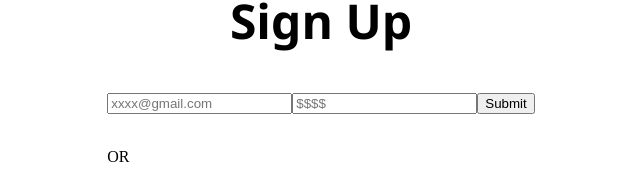
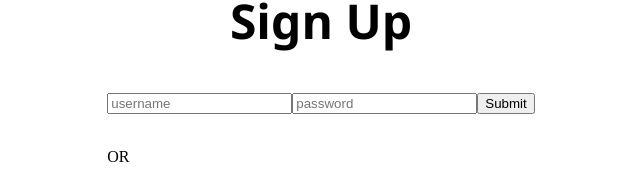
Before and after one commit to SimChengSeng/TodoList, a React (Vite) app in the folder todolist/: page /signup in a window 1280 px wide. Shown: the part 117-300 px from the top of the page, without its empty margins (319-959 px from the left). Built offline with nearby package versions, Linux system fonts and the light colour scheme.

Commit message:
change email to username

```diff
--- a/todolist/src/containers/Login/SignUp.jsx
+++ b/todolist/src/containers/Login/SignUp.jsx
@@ -5,18 +5,18 @@ import axios from 'axios';
 
 const SignUp = () => {
   const history = useNavigate();
-  const [email, setEmail] = useState('');
+  const [username, setUsername] = useState('');
   const [password, setPassword] = useState('');
 
   async function submit(e) {
     e.preventDefault();
 
     try {
-      const result = await axios.post('http://localhost:3001/signup', { email, password });
+      const result = await axios.post('http://localhost:3001/signup', { username, password });
       if (result.data === "exist") {
         alert("User already exists");
       } else if (result.data === "notExist") {
-        history("/home", { state: { id: email } });
+        history("/home", { state: { id: username } });
       }
     } catch (e) {
       alert("Wrong details");
@@ -29,8 +29,8 @@ const SignUp = () => {
       <Center>
         <h2>Sign Up</h2>
         <form onSubmit={submit}>
-          <input type="email" onChange={(e) => { setEmail(e.target.value) }} placeholder='xxxx@gmail.com' />
-          <input type="password" onChange={(e) => { setPassword(e.target.value) }} placeholder='$$$$' />
+          <input type="text" onChange={(e) => { setUsername(e.target.value) }} placeholder='username' />
+          <input type="password" onChange={(e) => { setPassword(e.target.value) }} placeholder='password' />
           <input type="submit" />
         </form>
 
--- a/todolist/src/containers/Login/index.jsx
+++ b/todolist/src/containers/Login/index.jsx
@@ -5,16 +5,16 @@ import axios from 'axios';
 
 const Login = () => {
   const navigate = useNavigate();
-  const [email, setEmail] = useState('');
+  const [username, setUsername] = useState('');
   const [password, setPassword] = useState('');
 
   async function submit(e) {
     e.preventDefault();
 
     try {
-      const result = await axios.post('http://localhost:3001/login', { email, password });
+      const result = await axios.post('http://localhost:3001/login', {username, password });
       if (result.data === "exist") {
-        navigate("/home", { state: { id: email } });
+        navigate("/home", { state: { id: username } });
       } else if (result.data === "notExist") {
         alert("User has not signed up");
       }
@@ -29,8 +29,8 @@ const Login = () => {
       <Center>
         <h2>Login</h2>
         <form onSubmit={submit}>
-          <input type="email" onChange={(e) => setEmail(e.target.value)} placeholder='xxxx@gmail.com' required />
-          <input type="password" onChange={(e) => setPassword(e.target.value)} placeholder='$$$$' required />
+          <input type="text" onChange={(e) => setUsername(e.target.value)} placeholder='username' required />
+          <input type="password" onChange={(e) => setPassword(e.target.value)} placeholder='password'required />
           <input type="submit" value="Login" />
         </form>
 
```
Also changed, not shown: 2 other files (tests, documents, lock files or other folders).
